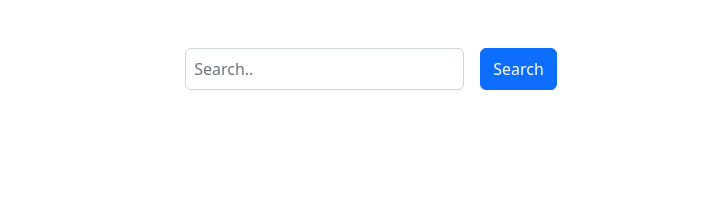
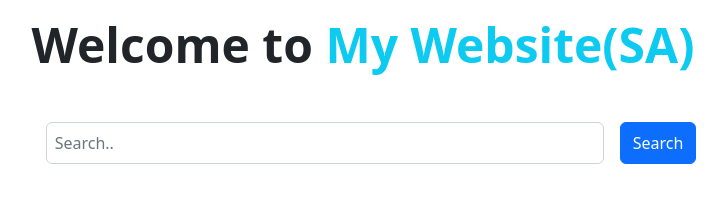
Before and after one commit to Sarzil727945/ApiProject, a plain HTML site: page index.html in a window 1280 px wide. Shown: the whole page, without its empty margins (277-1004 px from the left). Drawn offline with nearby package versions, Linux system fonts and the light colour scheme; no server answers.

Commit message:
section add

```diff
--- a/index.html
+++ b/index.html
@@ -10,19 +10,26 @@
 <!-- Bootstrap css link -->
 </head>
 <body>
-  <header class="container mt-5 d-flex justify-content-center">
-    <input id="input-field" type="text" class="w-25 py-2 px-2 form-control mx-3" placeholder="Search..">
+  <header>
+    <section class="text-center mt-3">
+      <h1 class="display-5 fw-semibold">Welcome to <span class="fw-bold text-info">My Website(SA)</span></h1>
+    </section>
+    <section class="container mt-5 d-flex justify-content-center">
+      <input id="input-field" type="text" class="w-50  py-2 px-2 form-control mx-3" placeholder="Search..">
       <button id="btn-submit" type="submit" class="btn btn-primary">Search</button>
+    </section>
   </header>
 
   <main class="container mt-5">
     <section class="section1">
+      <!-- display part start  -->
         <div id="parent-div" class="row row-cols-1 row-cols-md-3 g-4">
 
         </div>
+      <!-- display part end  -->
 
-   <!-- Modal -->
-   <div class="modal fade" id="exampleModal" tabindex="-1" aria-labelledby="exampleModalLabel" aria-hidden="true">
+      <!-- Modal part start -->
+        <div class="modal fade" id="exampleModal" tabindex="-1"     aria-labelledby="exampleModalLabel" aria-hidden="true">
           <div class="modal-dialog modal-dialog-centered">
             <div class="modal-content">
               <div class="modal-header">
@@ -38,7 +45,13 @@
             </div>
           </div>
         </div>
+      <!-- Modal part end -->
     </section>
+     <!-- No Found item part start -->
+     <section>
+
+     </section>
+     <!-- No Found item part ends -->
     </main>
 <!-- All js link  -->
   <!-- Bootstrap js link -->
--- a/js/index.js
+++ b/js/index.js
@@ -10,6 +10,8 @@ const loadUser = async(searchText) =>{
  function display(dataArray){
     const parentDiv = document.getElementById('parent-div');
     parentDiv.innerHTML = '';
+    // display only 10 item
+    dataArray = dataArray.slice(0,10);
      dataArray.forEach(element =>{
         //   new tag create
           const childDiv = document.createElement('div');
```
Lines whose indentation alone changed are shown as unchanged.
